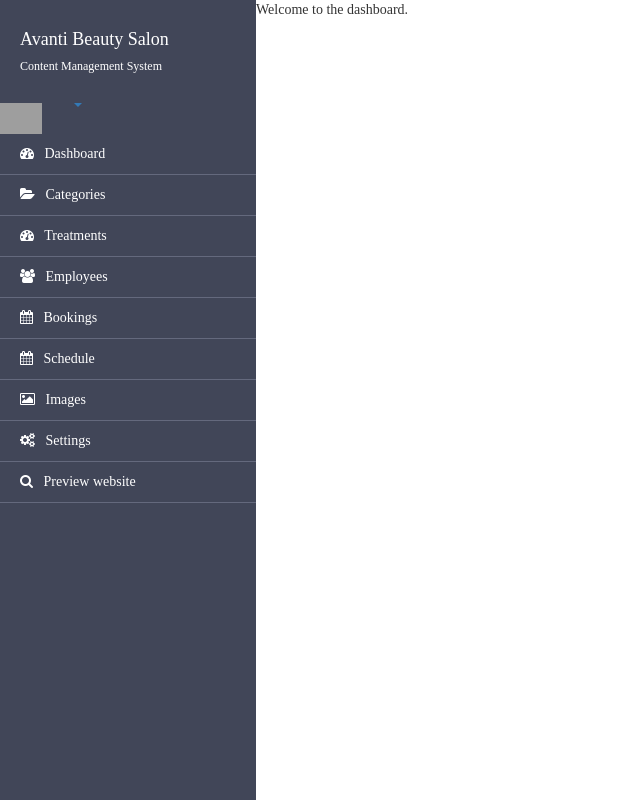
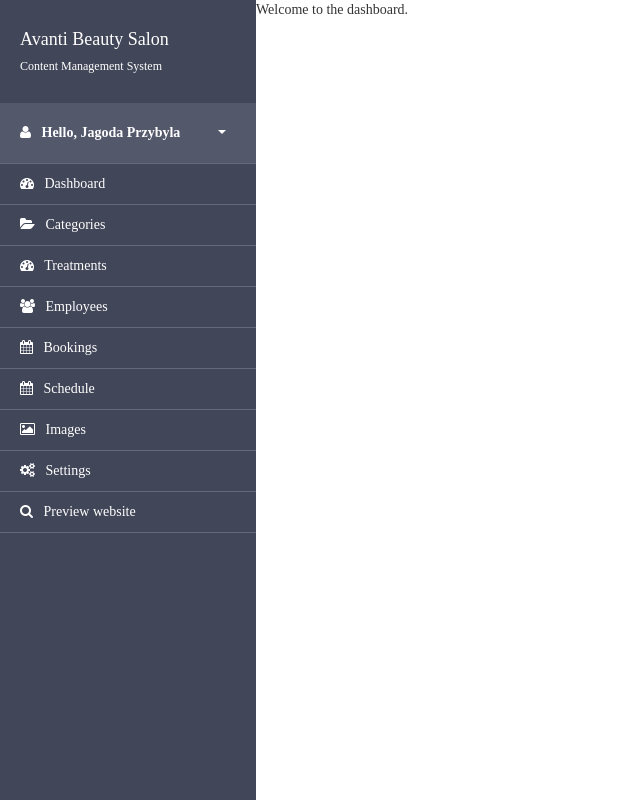
Before and after one commit to gemvietnam/BeautySalon, a Java web app: page /dashboard/index.jsp in a window 1280 px wide. Shown: the whole page, without its empty margins (0-640 px from the left). Run offline with Tomcat 11, a stand-in JSP engine, Linux system fonts and the light colour scheme; grey boxes are pictures that could not be loaded.

Commit message:
CSS dashboard changes

```diff
--- a/WebContent/css/dashboard.css
+++ b/WebContent/css/dashboard.css
@@ -52,6 +52,7 @@ i.fa {
 	text-decoration: none;
 	background-color: #3a4054;
 }
+
 
 #navigation .title {
 	padding: 20px;
@@ -156,3 +157,17 @@ img {
 	padding: 10px;
 	display: table-cell;
 }
+
+#navigation ul li.user a {
+	background-color: #53586b;
+	padding-top: 20px;
+	padding-bottom: 20px;
+	font-weight: 700;
+	cursor: pointer;
+}
+
+.caret {
+	padding-top: 0px;
+	margin-top: 7px;
+	margin-right: 10px;
+}
--- a/WebContent/jsp/admin/navigation.jsp
+++ b/WebContent/jsp/admin/navigation.jsp
@@ -9,30 +9,20 @@
 	<h6>Content Management System</h6>
 </div>
 
-<div class="user">
-	<div class="row">
-		<div class="col-md-3">
-			<img src="img/user.jpg" class="user-img"/>
-		</div>
-		<div class="col-md-9">
-			<div class="dropdown">
+
+<ul>
+	<li class="user"><div class="dropdown">
 			  <a class="dropdown-toggle" data-toggle="dropdown" aria-haspopup="true" aria-expanded="true">
+			  	<i class="fa fa-user"></i> Hello, Jagoda Przybyla
 			    <%-- <%= user.getFirstName() %> <%= user.getLastName() %> --%>
-			    <span class="caret"></span>
+			    <span class="caret pull-right"></span>
 			  </a>
 			  <ul class="dropdown-menu" aria-labelledby="dropdownMenu1">
-			    <li><a href="#">My profile</a></li>
 			    <li><a href="#">Edit profile</a></li>
 			    <li role="separator" class="divider"></li>
 			    <li><form method="post" action="login"><input type="submit" value="Logout"/></form></li>
 			  </ul>
-			</div>
-
-		</div>
-	</div>
-</div>
-
-<ul>
+			</div></li>
 	<li><a href="admin?"><i class="fa fa-dashboard"></i> Dashboard</a></li>
 	<li><a href="admin?page=categories"><i class="fa fa-folder-open"></i> Categories</a></li>
 	<li><a href="admin?page=treatments"><i class="fa fa-dashboard"></i> Treatments</a></li>
--- a/WebContent/jsp/styles-dashboard.jsp
+++ b/WebContent/jsp/styles-dashboard.jsp
@@ -6,7 +6,7 @@
 
 <!-- Optional theme -->
 <link rel="stylesheet" href="/BeautySalon/assets/bootstrap/css/bootstrap-theme.min.css" integrity="sha384-rHyoN1iRsVXV4nD0JutlnGaslCJuC7uwjduW9SVrLvRYooPp2bWYgmgJQIXwl/Sp" crossorigin="anonymous">
-<link rel="stylesheet" href="/BeautySalon/assets/font-awesome/css/font-awesome.min.css">
+<link rel="stylesheet" href="/BeautySalon/assets/fontawesome/css/font-awesome.min.css">
 
 <link rel="stylesheet" href="/BeautySalon/css/dashboard.css" />
 
```
Also changed, not shown: WebContent/jsp/admin/render-schedule.jsp (+0 -10 lines).
